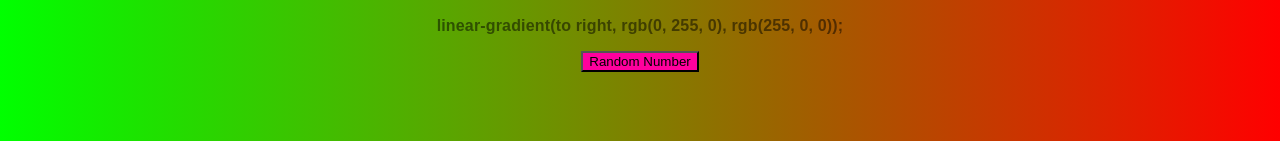
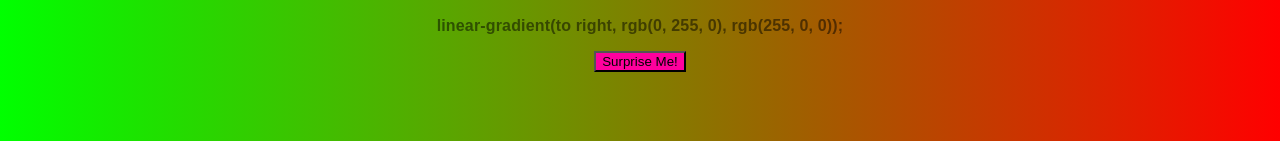
Before and after one commit to floofyhorses/lunas-background-generator-2023, a plain HTML site: page index.html in a window 1280 px wide. Shown: the part 282-423 px from the top of the page. Drawn offline with Linux system fonts and the light colour scheme.

Commit message:
Change text on random color button to "Suprise Me!

```diff
--- a/index.html
+++ b/index.html
@@ -10,7 +10,7 @@
 	<input class="color2" type="color" name="color2" value="#ff0000">
 	<h2>Current CSS Background</h2>
 	<h3></h3>
-	<button id="random" class="button">Random Number</button>
+	<button id="random" class="button">Surprise Me!</button>
 	<script type="text/javascript" src="script.js"></script>
 </body>
 </html>
```
